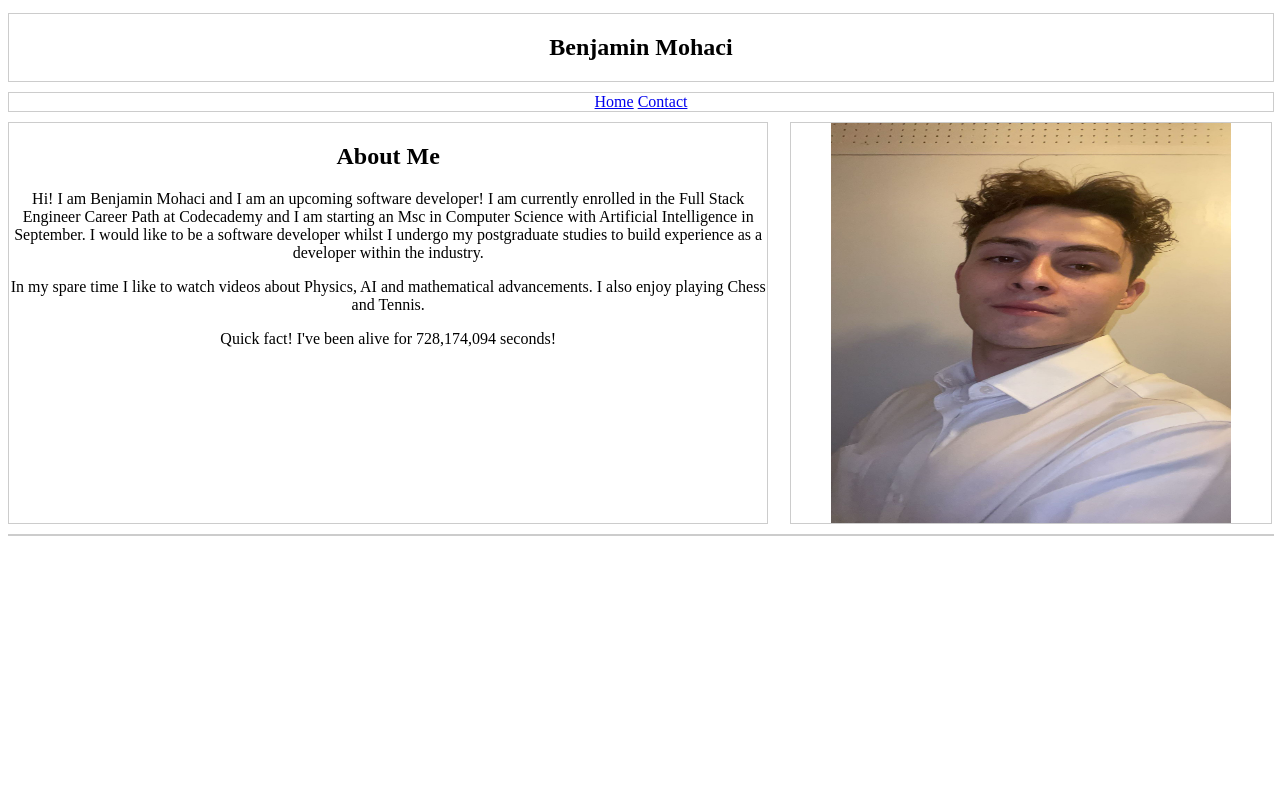
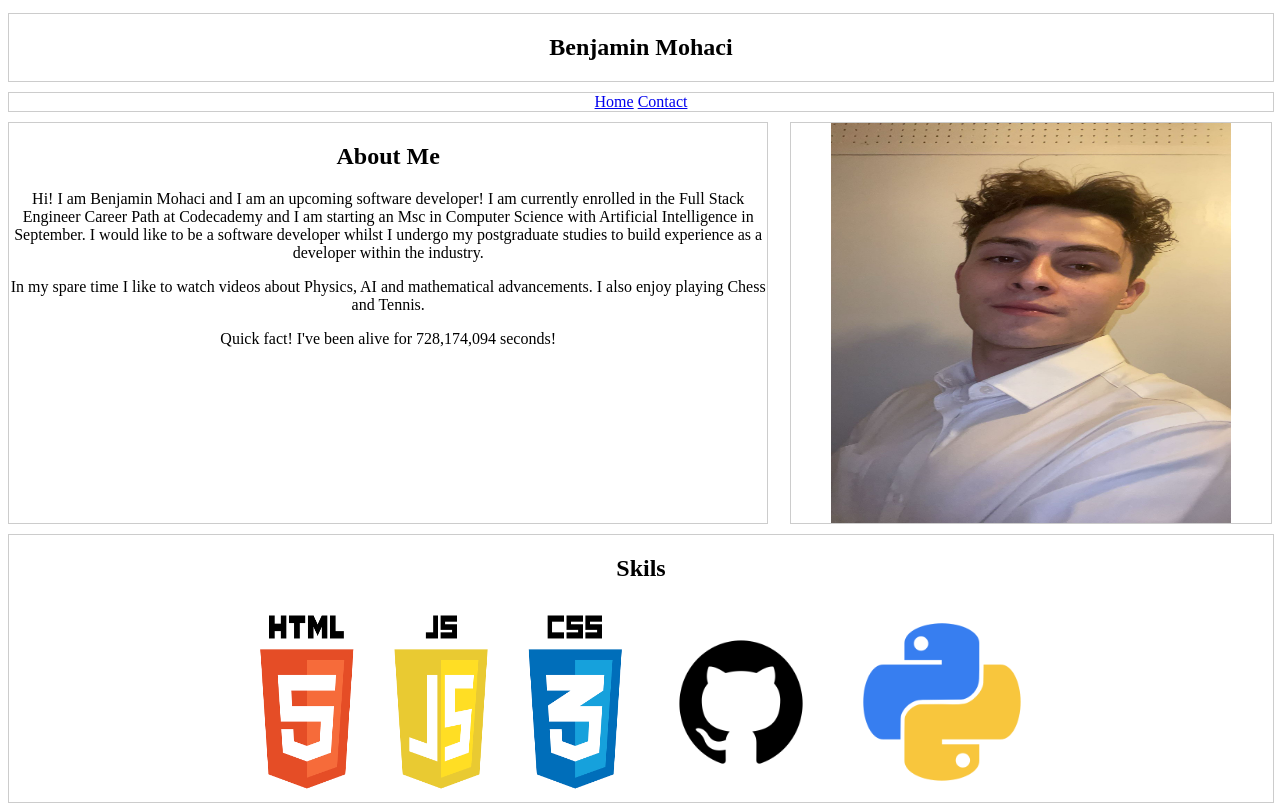
Before and after one commit to benjmoh/myportfolio, a plain HTML site: page index.html in a window 1280 px wide. Drawn offline with Linux system fonts and the light colour scheme.

Commit message:
Added skills with flexbox

```diff
--- a/index.html
+++ b/index.html
@@ -33,13 +33,20 @@
                 <span id="time-container">0</span>
                 seconds!
             </p>
+
+
         </aside>
         <aside>
             <img src="me.jpeg">
         </aside>
     </section>
     <footer>
-
+        <h2>Skils</h2>
+            <div class="container">
+                <img id="skills1" class="item item-1" src="skills.png">
+                <img class="item item-2" src="skills2.png">
+                <img class="item item-3" src="skills3.png">
+            </div>
 
     </footer>
     <script>
--- a/style.css
+++ b/style.css
@@ -21,3 +21,16 @@ img {
     width: 400px;
     height: 400px;
 }
+
+.item{
+    height: 200px;
+    width: 200px;
+}
+
+#skills1{
+    width: 400px;
+}
+.container{
+    display: flex;
+    justify-content: center;
+}
```
Also changed, not shown: skills.png (added), skills2.png (added), skills3.png (added), 1 other file.
